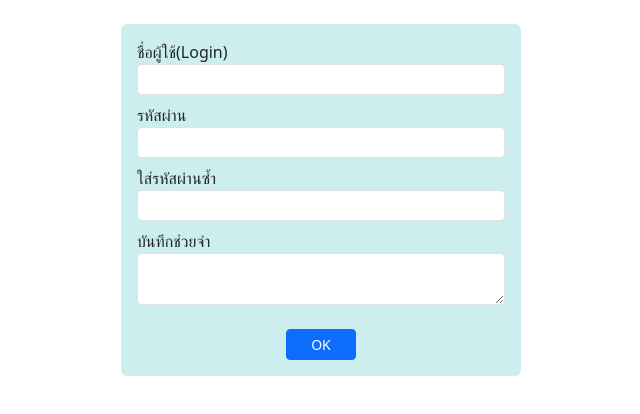
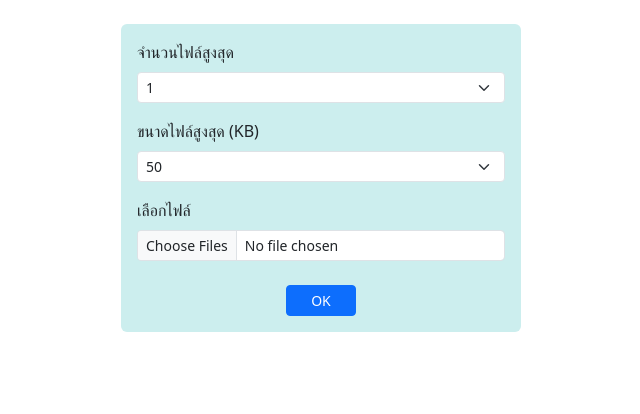
Before and after one commit to phollakrit/app1_EnetC_68, a React (Create React App) app: page / in a window 1280 px wide. Shown: the top 414 px of the page, without its empty margins (319-959 px from the left). Built offline with nearby package versions, Linux system fonts and the light colour scheme.

Commit message:
add select and file

```diff
--- a/src/App.js
+++ b/src/App.js
@@ -1,6 +1,7 @@
 import React from "react";
-import FormText from "./form-text";
+
+import FormSelectFile from "./form-select-file";
 
 export default function App(){
-  return <FormText/>
+  return <FormSelectFile/>
 }
--- /dev/null
+++ b/src/form-select-file.js
@@ -0,0 +1,66 @@
+import React from "react";
+
+export default function FormSelectFile(){
+    const inputFile = React.useRef()
+    const selectMaxNumFiles = React.useRef()
+    const selectMaxSize = React.useRef()
+
+    let maxNumfiles = [1,2,3,4,5]
+    let maxFileSizes = [50,100,200,500,1000]
+
+    const onClickButton=()=>{
+        let maxNumFiles=selectMaxNumFiles.current.value
+        let maxSize=selectMaxSize.current.value
+
+        if (inputFile.current.files.length>maxNumFiles){
+            alert(`เลือกได้ไม่เกิน ${maxNumFiles} ไฟล์`)
+            return
+        }
+
+        for (let f of inputFile.current.files){
+            if (f.size>maxSize*1000){
+                alert(`ขนาดของแต่ละไฟล์ต้องไม่เกิน ${maxSize} KB`)
+                return
+            }
+        }
+        alert('Files OK')
+    }
+
+    return(
+        <div className="mt-4 mx-auto p-3 rounded"
+        style={{width:'400px',background:'#cee'}}>
+            <form>
+                <div className="form-group mb-3">
+                    <label htmlFor="maxNumFiles" className="form-label">จำนวนไฟล์สูงสุด</label>
+                    <select id="maxNumFiles" className="form-select form-select-sm" ref={selectMaxNumFiles}>
+                        {
+                            maxNumfiles.map(i => {
+                                return <option value={i}>{i}</option>
+                            })
+                        }
+                    </select>
+                </div>
+                <div className="form-group mb-3">
+                    <label htmlFor="maxFileSize" className="form-label">ขนาดไฟล์สูงสุด (KB)</label>
+                    <select id="maxFileSize" className="form-select form-select-sm" ref={selectMaxSize}>
+                        {
+                            maxFileSizes.map(i=>{
+                                return <option value={i}>{i}</option>
+                            })
+                        }
+                    </select>
+                </div>
+                <div className="form-group mb-3">
+                    <label htmlFor="file" className="form-label">เลือกไฟล์</label>
+                    <input type="file" id="file" accept="image/*"
+                        className="form-control form-control-sm"
+                        ref={inputFile} multiple/>
+                </div>
+                <div className="text-center mt-4">
+                    <button type="button" className="btn btn-sm btn-primary px-4"
+                    onClick={onClickButton}>OK</button>
+                </div>
+            </form>
+        </div>
+    )
+}
```
